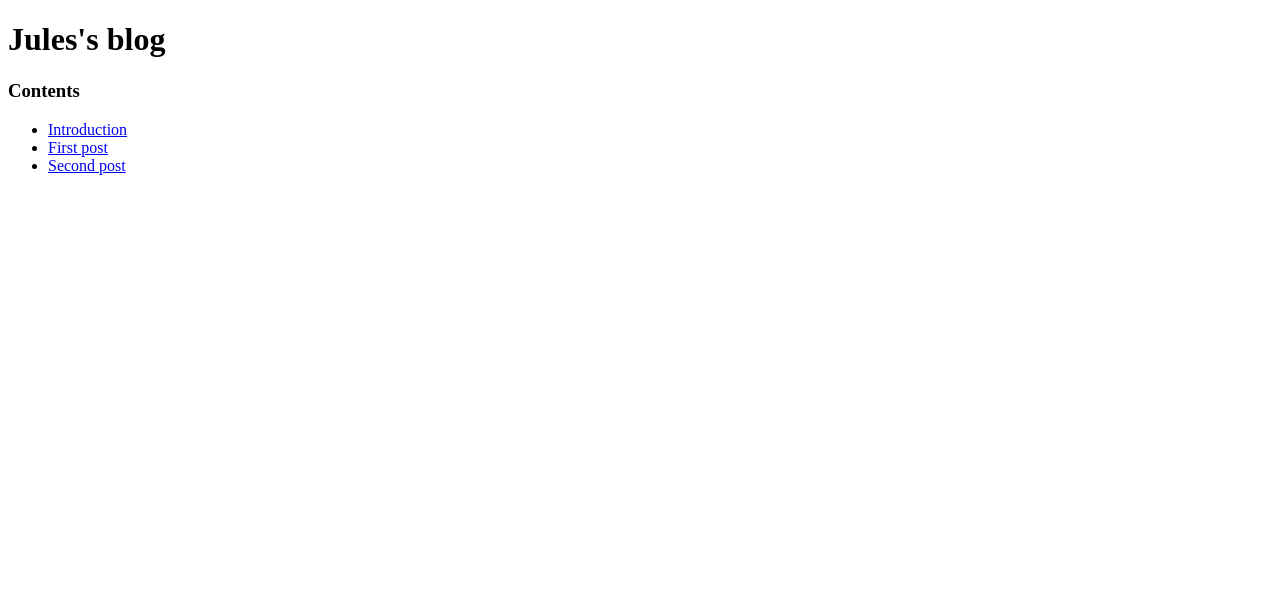
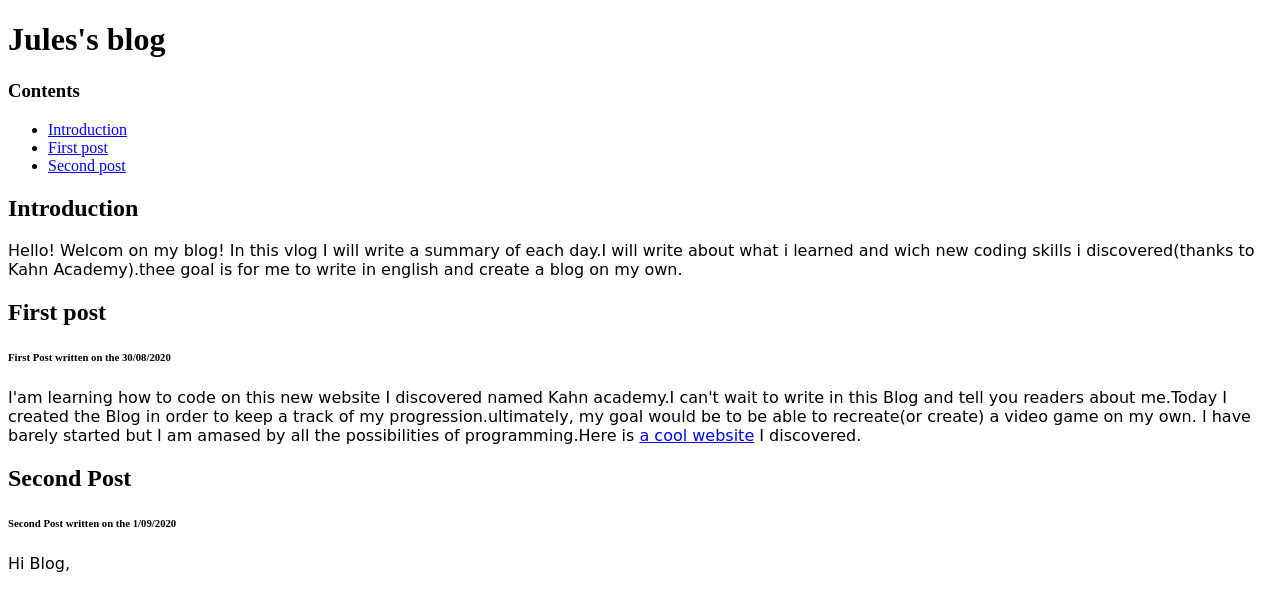
Before and after one commit to Dartlafleur/DARTLAFLEUR.github.io, a plain HTML site: page index.html in a window 1280 px wide. Drawn offline with Linux system fonts and the light colour scheme.

Commit message:
Update index.html

```diff
--- a/index.html
+++ b/index.html
@@ -26,3 +26,23 @@
             </li>
 
         </ul>
+        <h2>Introduction</h2>
+
+        <p class="daysdays">
+
+        Hello! Welcom on my blog! In this vlog I will write a summary of each day.I will write about what i learned and wich new coding skills i discovered(thanks to Kahn Academy).thee goal is for me to write in english and create a blog on my own. </p>
+        <h2 id="HII">First post </h2>
+        <h6>First Post written on the 30/08/2020</h6>
+
+        <p class="daysdays"> I'am learning how to code on this new website I discovered named Kahn academy.I can't wait to write in this Blog and tell you readers about me.Today I created the Blog in order to keep a track of my progression.ultimately, my goal would be to be able to recreate(or create) a video game on my own. I have barely started but I am amased by all the possibilities of programming.Here is <a href="http://www.csszengarden.com/">a cool website</a> I discovered.
+
+        </p>
+
+        <h2 id="scndpost">Second Post</h2>
+        <h6>Second Post written on the 1/09/2020</h6>
+        <p class="daysdays"> Hi Blog,
+
+
+
+    </body>
+</html>
```
